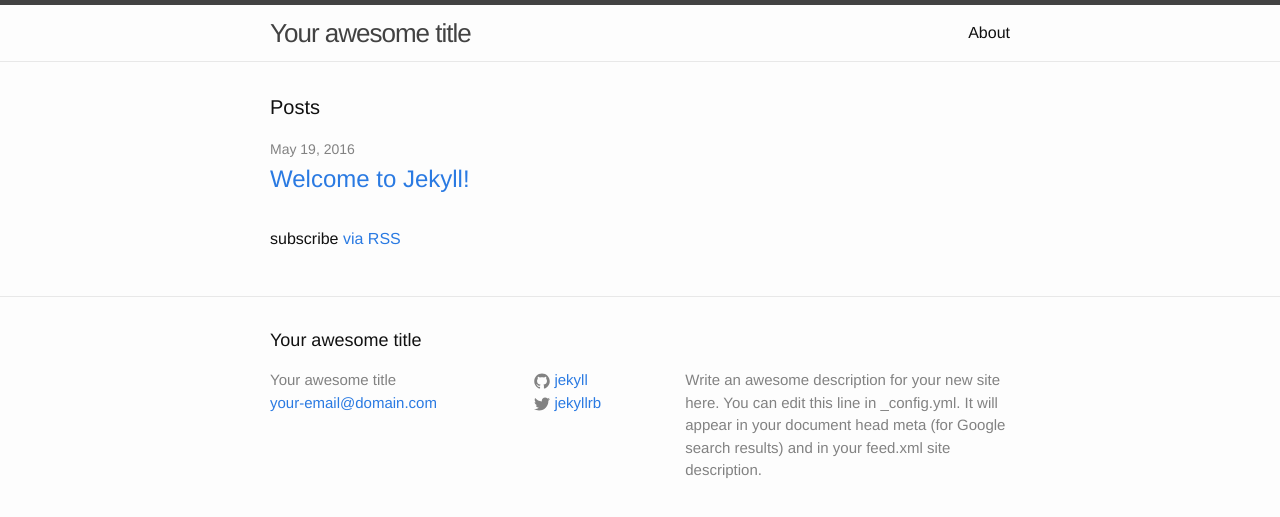
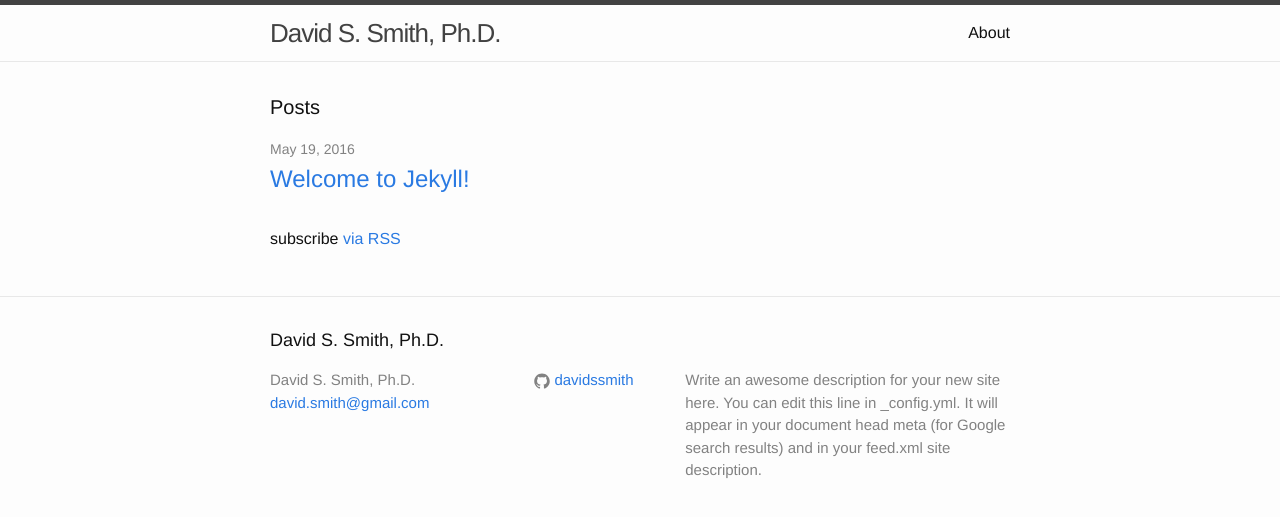
Before and after one commit to davidssmith/davidssmith.github.io, a Jekyll site: the page built from index.html, in a window 1280 px wide. Shown: the top 517 px of the page. Built offline with Jekyll 4.4.1, drawn with Linux system fonts in a browser that asks for light colours.

Commit message:
config updates

```diff
--- a/_config.yml
+++ b/_config.yml
@@ -6,16 +6,16 @@
 # 'jekyll serve'. If you change this file, please restart the server process.
 
 # Site settings
-title: Your awesome title
-email: your-email@domain.com
+title: David S. Smith, Ph.D.
+email: david.smith@gmail.com
 description: > # this means to ignore newlines until "baseurl:"
   Write an awesome description for your new site here. You can edit this
   line in _config.yml. It will appear in your document head meta (for
   Google search results) and in your feed.xml site description.
 baseurl: "" # the subpath of your site, e.g. /blog
 url: "http://yourdomain.com" # the base hostname & protocol for your site
-twitter_username: jekyllrb
-github_username:  jekyll
+#twitter_username: jekyllrb
+github_username:  davidssmith
 
 # Build settings
 markdown: kramdown
```
